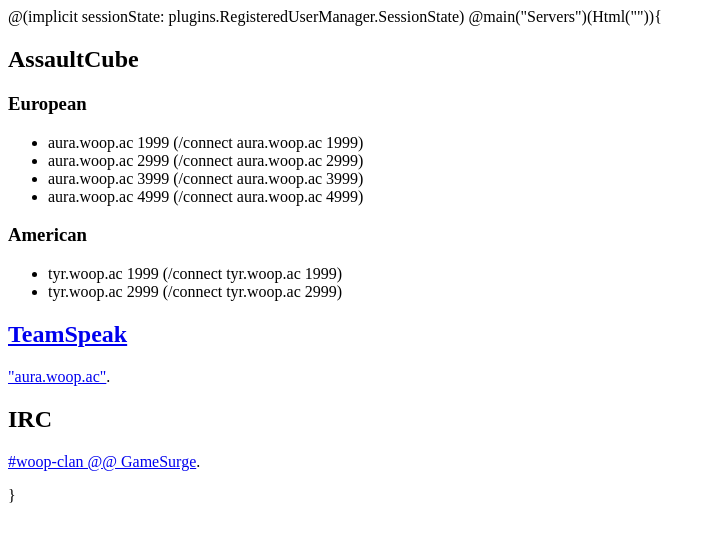
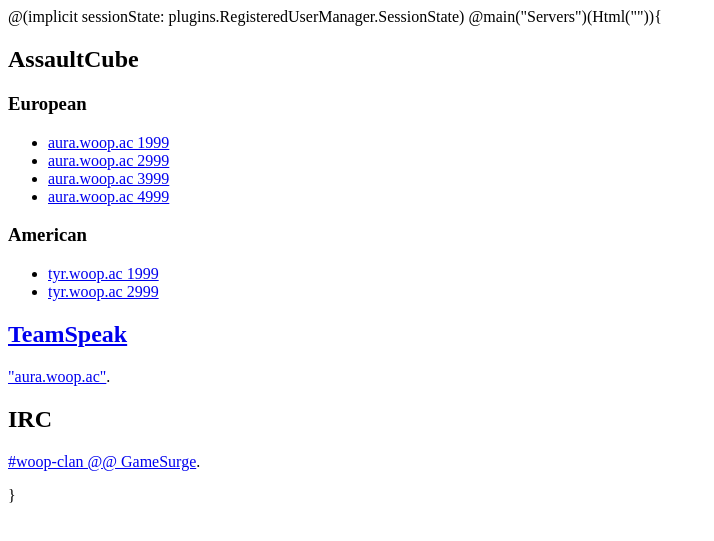
Before and after one commit to ScalaWilliam/woop.ac, a PHP site: page /views/servers.scala.html in a window 1280 px wide. Shown: the top 541 px of the page, without its empty margins (0-714 px from the left). Run offline with PHP 8.4, Linux system fonts and the light colour scheme.

Commit message:
Better server stuff

```diff
--- a/frontend/app/assets/stylesheets/main.less
+++ b/frontend/app/assets/stylesheets/main.less
@@ -215,3 +215,7 @@
 
 
 }
+
+code {
+  font-family:Consolas, monospace;
+}
--- a/frontend/app/views/servers.scala.html
+++ b/frontend/app/views/servers.scala.html
@@ -4,15 +4,15 @@
         <h2>AssaultCube</h2>
         <h3>European</h3>
         <ul class="servers-list">
-            <li>aura.woop.ac 1999 (/connect aura.woop.ac 1999)</li>
-            <li>aura.woop.ac 2999 (/connect aura.woop.ac 2999)</li>
-            <li>aura.woop.ac 3999 (/connect aura.woop.ac 3999)</li>
-            <li>aura.woop.ac 4999 (/connect aura.woop.ac 4999)</li>
+            <li><a href="assaultcube://aura.woop.ac:1999">aura.woop.ac 1999</a></li>
+            <li><a href="assaultcube://aura.woop.ac:2999">aura.woop.ac 2999</a></li>
+            <li><a href="assaultcube://aura.woop.ac:3999">aura.woop.ac 3999</a></li>
+            <li><a href="assaultcube://aura.woop.ac:4999">aura.woop.ac 4999</a></li>
         </ul>
         <h3>American</h3>
         <ul class="servers-list">
-            <li>tyr.woop.ac 1999 (/connect tyr.woop.ac 1999)</li>
-            <li>tyr.woop.ac 2999 (/connect tyr.woop.ac 2999)</li>
+            <li><a href="assaultcube://tyr.woop.ac:1999">tyr.woop.ac 1999</a></li>
+            <li><a href="assaultcube://tyr.woop.ac:2999">tyr.woop.ac 2999</a></li>
         </ul>
         <h2><a href="http://www.teamspeak.com/?page=downloads">TeamSpeak</a></h2>
         <p><a href="ts3server://aura.woop.ac" target="_blank">&quot;aura.woop.ac&quot;</a>.</p>
```
